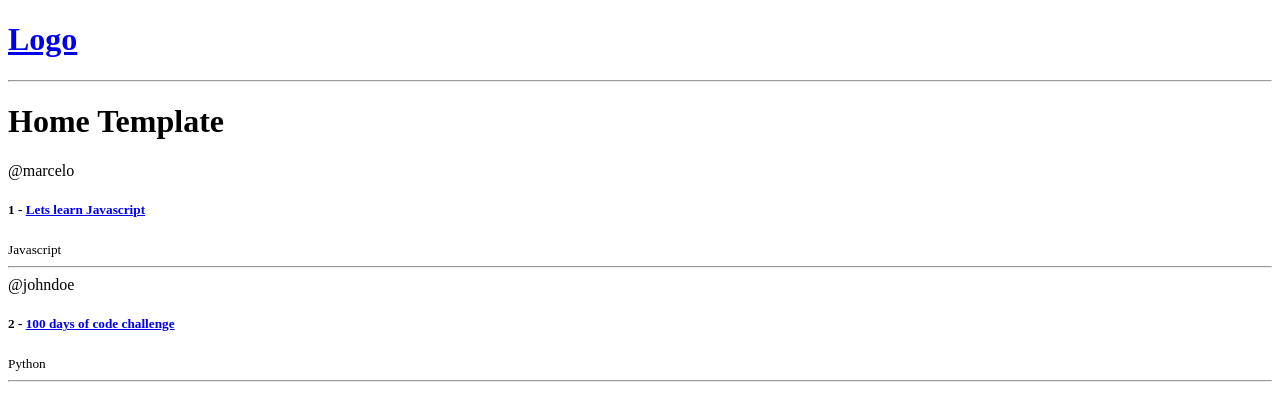
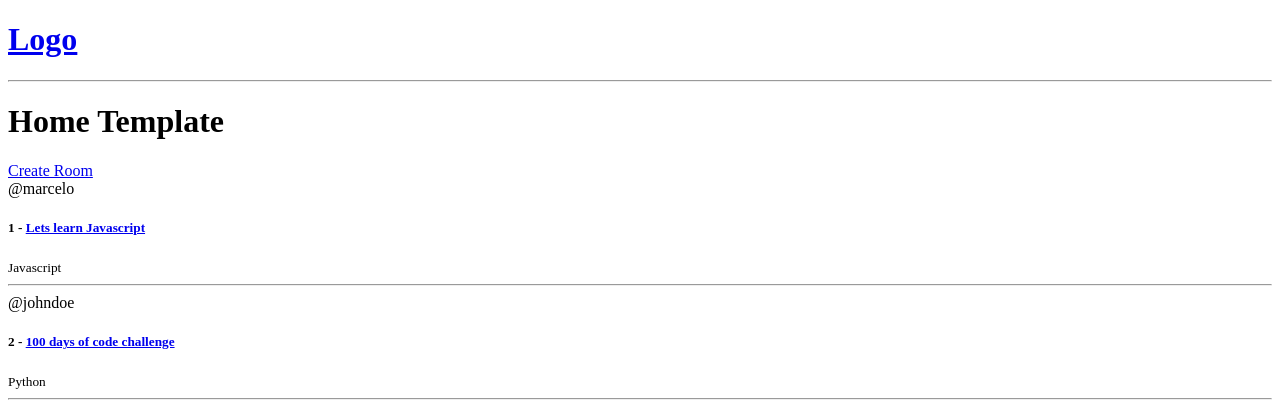
Before and after one commit to marcelodiass/studybud, a Django app: page / in a window 1280 px wide. Shown: the top 420 px of the page. Run offline with Django 5.2, Linux system fonts and the light colour scheme; data comes from the database, SQL or seed files in the repository.

Commit message:
form template, ModelForm, create form views

```diff
--- a/base/templates/base/home.html
+++ b/base/templates/base/home.html
@@ -5,6 +5,9 @@
 <h1>Home Template</h1>
 
 <div>
+
+    <a href="{% url 'create-room' %}">Create Room</a>
+
     <div>
         {% for room in rooms %}
             <div>
--- a/base/urls.py
+++ b/base/urls.py
@@ -3,5 +3,6 @@ from . import views
 
 urlpatterns = [
     path('', views.home, name="home"),
-    path('room/<str:pk>/', views.room, name="room")
+    path('room/<str:pk>/', views.room, name="room"),
+    path('create-room/', views.create_room, name="create-room")
 ]
--- a/base/views.py
+++ b/base/views.py
@@ -1,5 +1,6 @@
 from django.shortcuts import render
 from .models import Room
+from .forms import RoomForm
 
 # Create your views here.
 
@@ -12,3 +13,11 @@ def room(request, pk):
     room = Room.objects.get(id=pk)
     context = {'room': room}
     return render(request, 'base/room.html', context)
+
+def create_room(request):
+    form = RoomForm()
+    if request.method == 'POST':
+        print(request.POST)
+
+    context = {'form': form}
+    return render(request, 'base/room_form.html', context)
```
Also changed, not shown: base/forms.py (added, +7 -0 lines), base/templates/base/room_form.html (added, +13 -0 lines).
